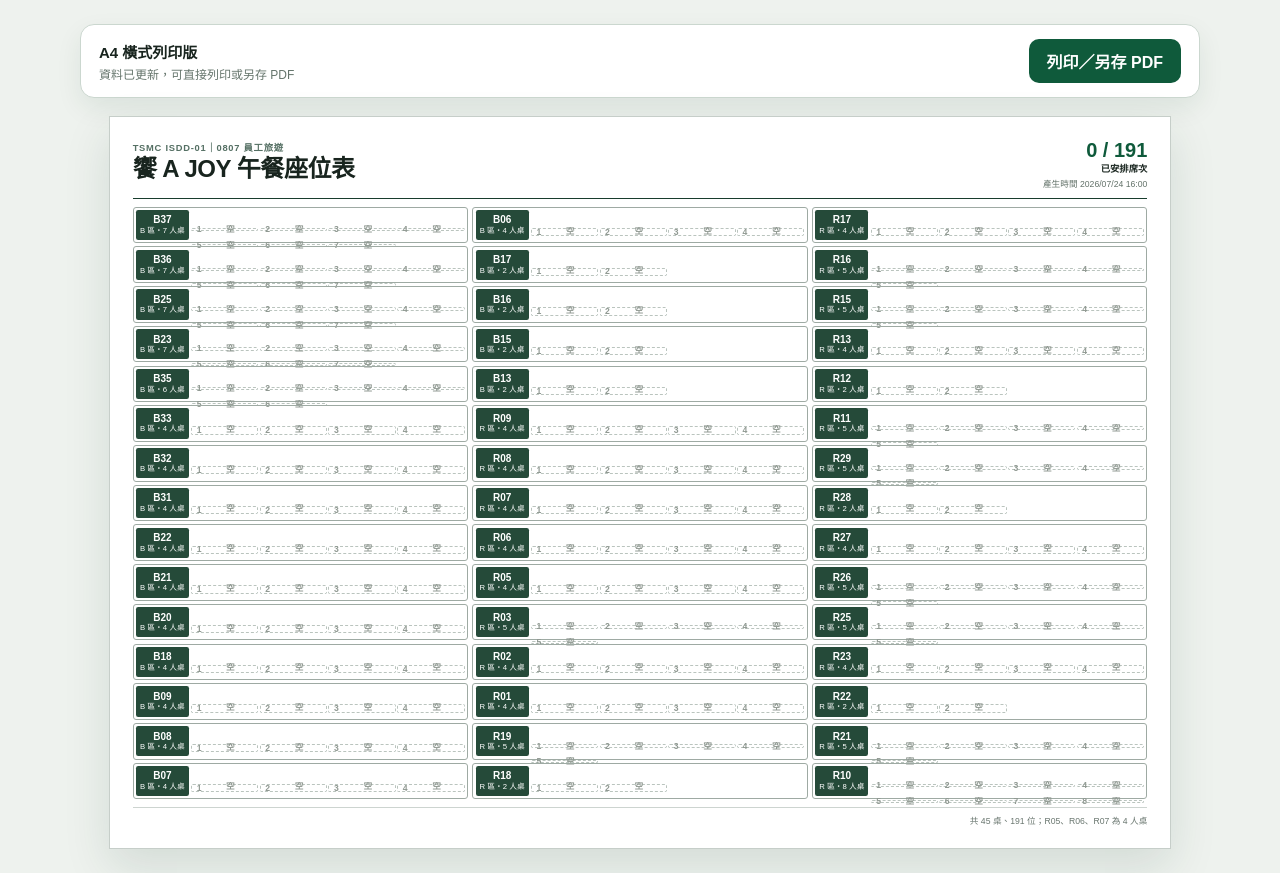
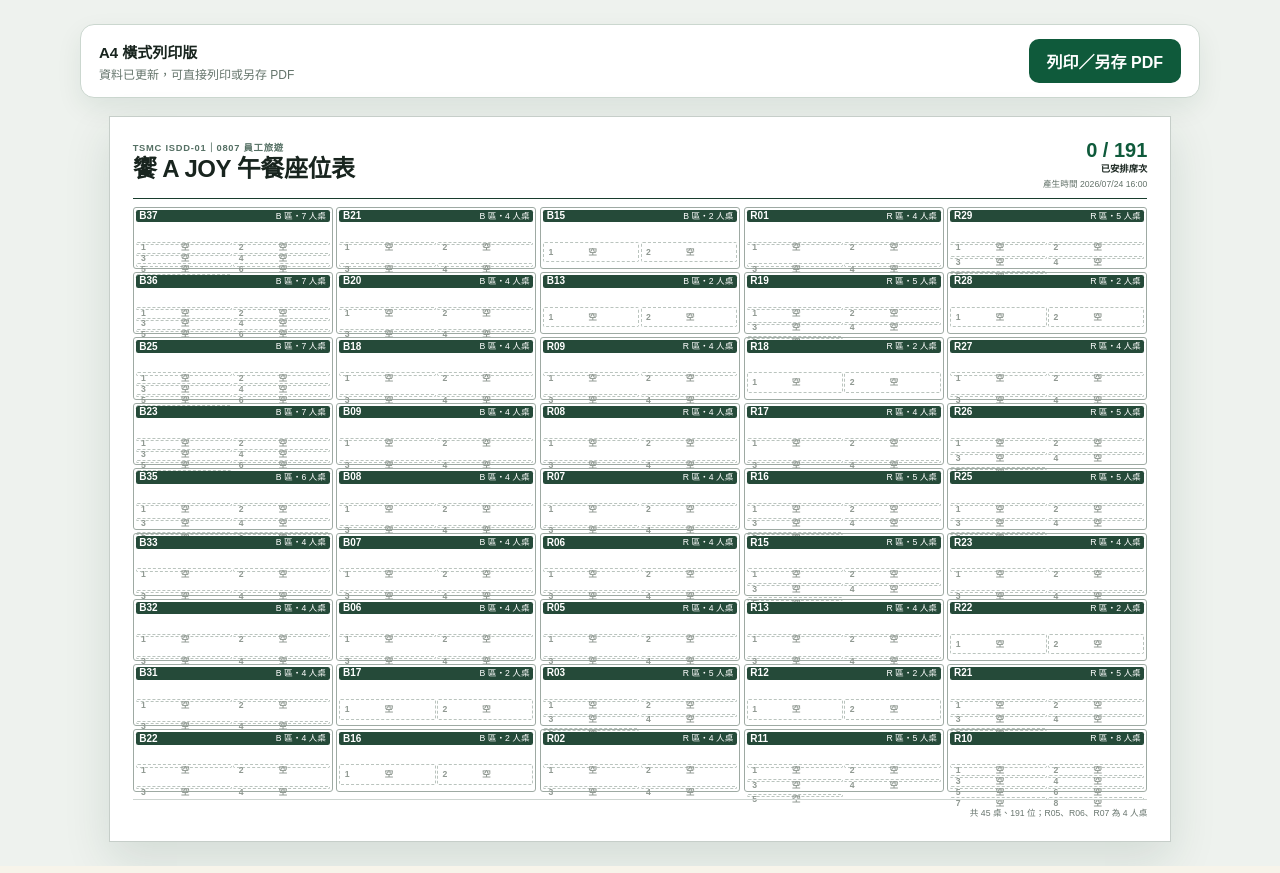
Before and after one commit to bun87821/choose_seat, a Next.js app: page /print/lunch in a window 1280 px wide. Built offline with nearby package versions, Linux system fonts and the light colour scheme; no server answers; the database is empty.

Commit message:
Fit A4 print views to one page

```diff
--- a/app/print/print.css
+++ b/app/print/print.css
@@ -37,7 +37,7 @@
 
 .print-sheet {
   width: 281mm;
-  height: 194mm;
+  height: 192mm;
   margin: 0 auto;
   padding: 6mm;
   overflow: hidden;
@@ -93,16 +93,16 @@
 .print-seat small { width: 100%; overflow: hidden; color: #53675c; font-size: 6.5pt; line-height: 1; text-overflow: ellipsis; white-space: nowrap; }
 
 .print-warning { margin: 1.2mm 0 0; padding: 1mm 1.5mm; color: #754a17; border: .2mm solid #d2a96d; border-radius: 1mm; background: #fff8e8; font-size: 6.5pt; font-weight: 700; }
-.lunch-table-grid { flex: 1; min-height: 0; padding: 2mm 0; display: grid; grid-template-columns: repeat(3, minmax(0, 1fr)); grid-template-rows: repeat(15, minmax(0, 1fr)); grid-auto-flow: column; gap: .8mm 1.2mm; }
-.lunch-table-card { min-width: 0; min-height: 0; padding: .6mm; display: grid; grid-template-columns: 14mm minmax(0, 1fr); gap: .6mm; border: .2mm solid #9eaaa3; border-radius: .8mm; break-inside: avoid; }
-.lunch-table-card > header { min-width: 0; display: grid; align-content: center; justify-items: center; border-radius: .6mm; color: white; background: #254a39; text-align: center; }
+.lunch-table-grid { flex: 1; min-height: 0; padding: 2mm 0; display: grid; grid-template-columns: repeat(5, minmax(0, 1fr)); grid-template-rows: repeat(9, minmax(0, 1fr)); grid-auto-flow: column; gap: .8mm 1mm; }
+.lunch-table-card { min-width: 0; min-height: 0; padding: .5mm; display: grid; grid-template-rows: 3.4mm minmax(0, 1fr); gap: .35mm; border: .2mm solid #9eaaa3; border-radius: .8mm; break-inside: avoid; }
+.lunch-table-card > header { min-width: 0; padding: 0 1mm; display: flex; align-items: center; justify-content: space-between; gap: .8mm; border-radius: .6mm; color: white; background: #254a39; }
 .lunch-table-card > header strong { font-size: 7.5pt; line-height: 1; }
-.lunch-table-card > header span { margin-top: .4mm; font-size: 5.8pt; line-height: 1; }
-.lunch-seat-grid { min-width: 0; min-height: 0; display: grid; grid-template-columns: repeat(4, minmax(0, 1fr)); grid-auto-rows: minmax(0, 1fr); gap: .35mm; }
-.lunch-print-seat { min-width: 0; min-height: 0; padding: .2mm .35mm; display: grid; grid-template-columns: 3mm minmax(0, 1fr); grid-template-rows: 1fr 1fr; align-items: center; border: .15mm solid #bac4be; border-radius: .5mm; }
+.lunch-table-card > header span { overflow: hidden; font-size: 6.5pt; line-height: 1; text-overflow: ellipsis; white-space: nowrap; }
+.lunch-seat-grid { min-width: 0; min-height: 0; display: grid; grid-template-columns: repeat(2, minmax(0, 1fr)); grid-auto-rows: minmax(0, 1fr); gap: .3mm; }
+.lunch-print-seat { min-width: 0; min-height: 0; padding: .15mm .35mm; display: grid; grid-template-columns: 3mm minmax(0, 1fr) auto; align-items: center; gap: .25mm; border: .15mm solid #bac4be; border-radius: .5mm; }
 .lunch-print-seat.occupied { border-color: #759181; background: #f0f6f2; }
 .lunch-print-seat.empty { color: #909992; border-style: dashed; }
-.lunch-print-seat b { grid-row: 1 / 3; font-size: 6.5pt; line-height: 1; }
+.lunch-print-seat b { font-size: 6.5pt; line-height: 1; }
 .lunch-print-seat span, .lunch-print-seat small { min-width: 0; overflow: hidden; text-overflow: ellipsis; white-space: nowrap; line-height: 1; }
 .lunch-print-seat span { font-size: 6.5pt; font-weight: 800; }
 .lunch-print-seat small { color: #53675c; font-size: 6.5pt; }
@@ -113,9 +113,9 @@
 }
 
 @media print {
-  html, body { width: 297mm; min-height: 210mm; margin: 0; background: white; }
+  html, body { width: 297mm; min-height: 0; margin: 0; background: white; }
   body { overflow: hidden; }
   .print-app { min-height: 0; padding: 0; background: white; }
   .print-toolbar { display: none !important; }
-  .print-sheet { width: 281mm; height: 194mm; margin: 0; border: 0; box-shadow: none; }
+  .print-sheet { width: 281mm; height: 192mm; margin: 0; border: 0; box-shadow: none; }
 }
```
Also changed, not shown: 1 other file (tests, documents, lock files or other folders).
